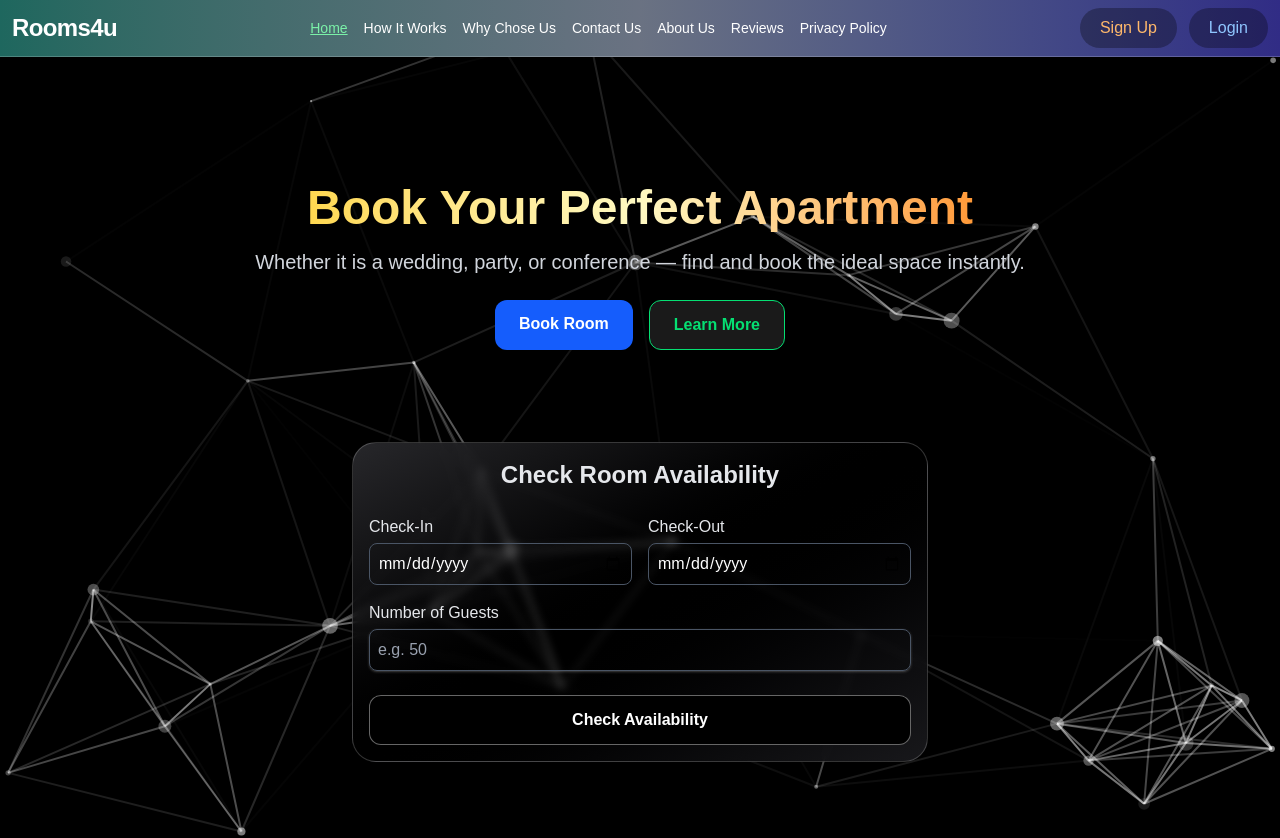
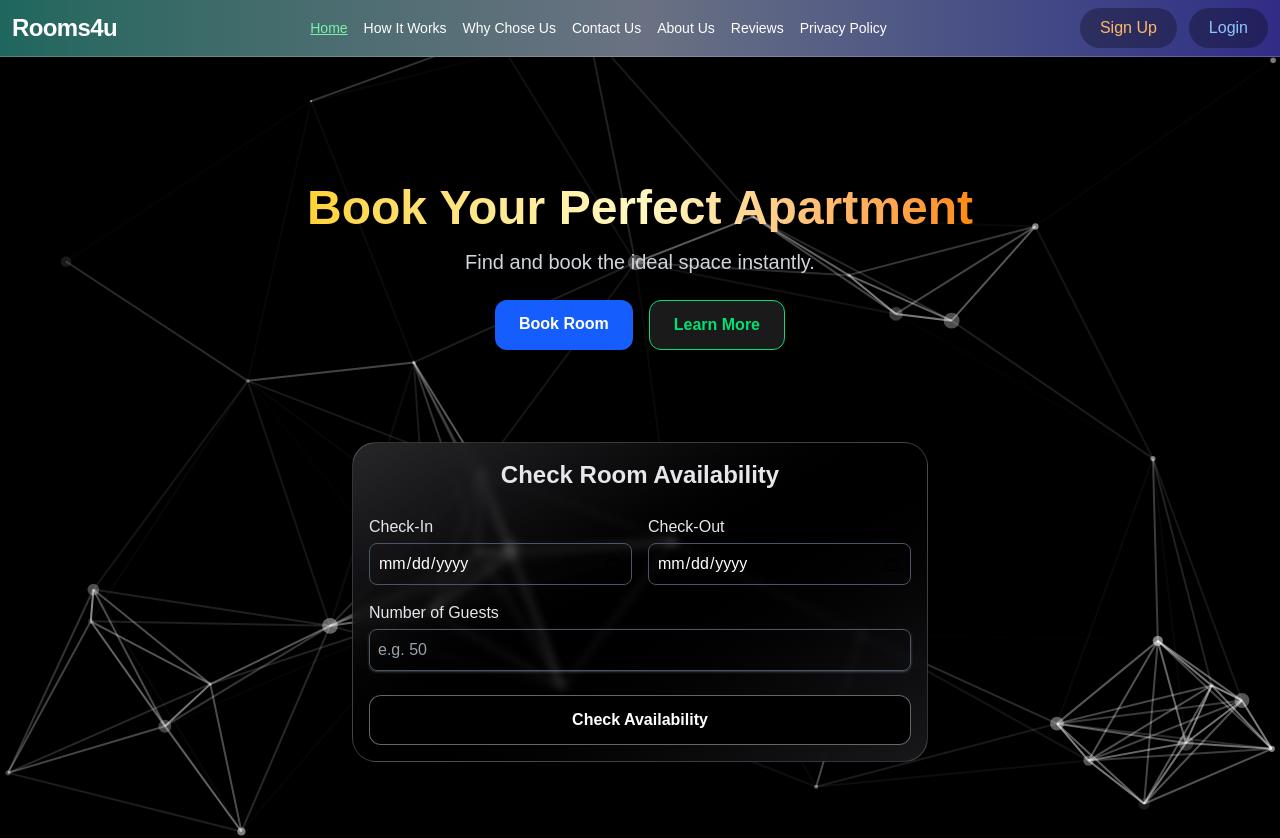
Before and after one commit to DevToStack/hall-module, a Next.js app: page / in a window 1280 px wide. Shown: the top 838 px of the page. Built offline with nearby package versions, Linux system fonts and the light colour scheme; no server answers; the database is empty.

Commit message:
new change

```diff
--- a/components/hero.js
+++ b/components/hero.js
@@ -16,7 +16,7 @@ const HeroSection = () => {
                     Book Your Perfect Apartment
                 </h1>
                 <p className="mt-4 text-lg sm:text-xl text-gray-300">
-                    Whether it is a wedding, party, or conference — find and book the ideal space instantly.
+                    Find and book the ideal space instantly.
                 </p>
                 <div className="mt-6 flex justify-center gap-4 flex-wrap">
                     <a href="#" className="bg-blue-600 hover:bg-blue-700 text-white font-semibold py-3 px-6 rounded-xl shadow transition duration-300">
```
